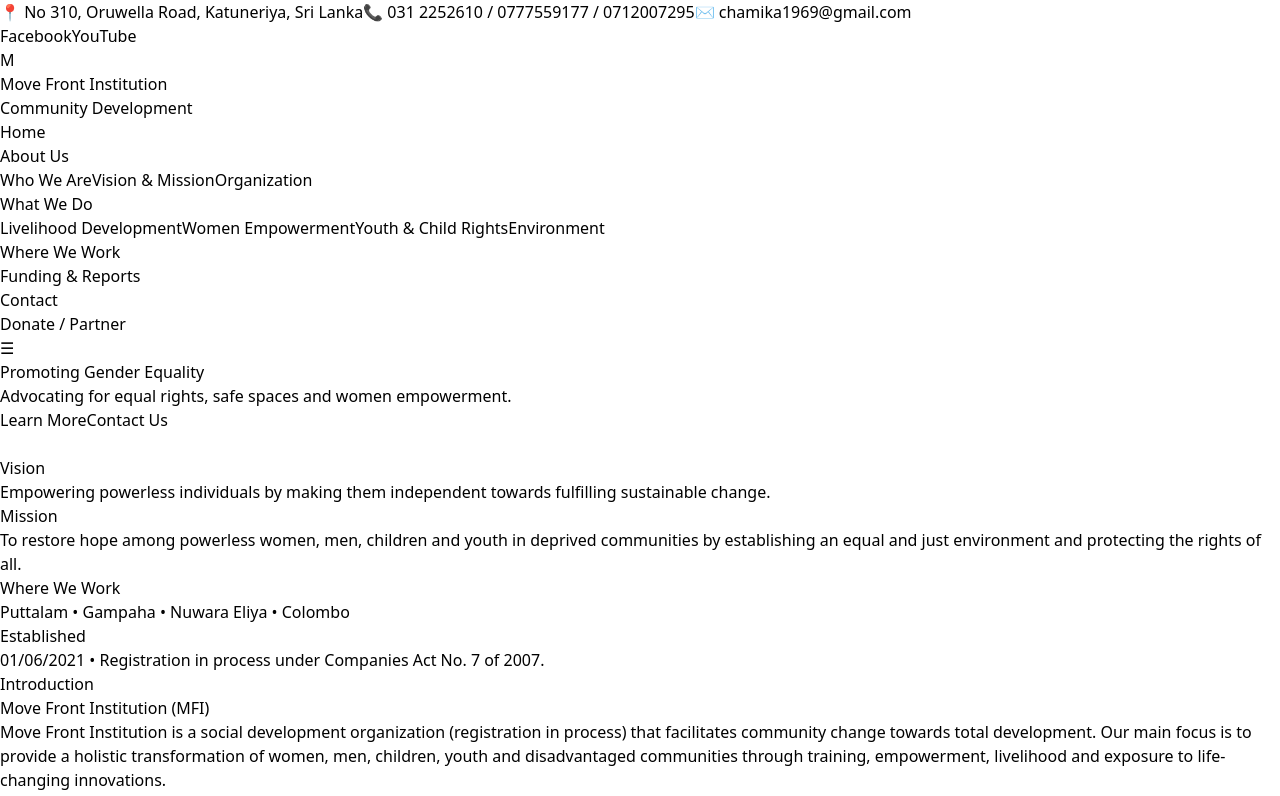
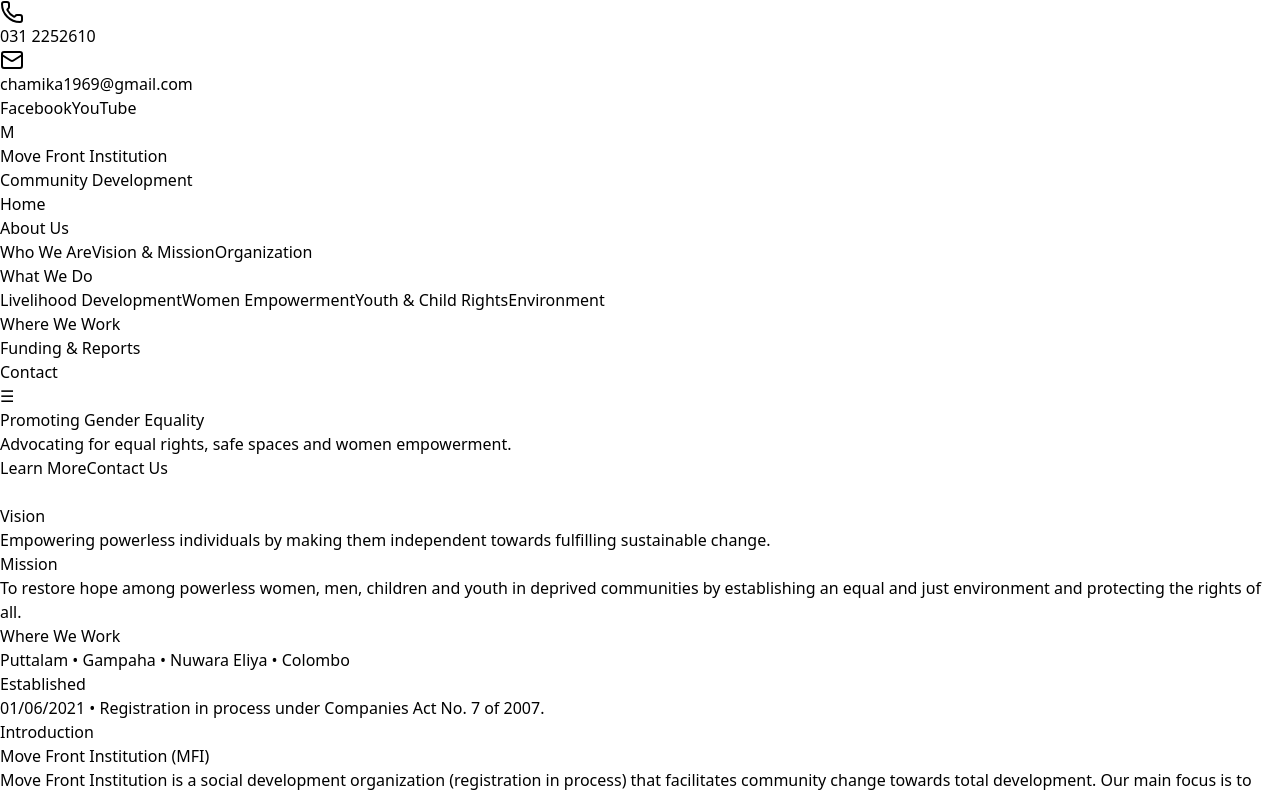
Before and after one commit to supunpramod/Move-Front-Institution, a React (Vite) app: page / in a window 1280 px wide. Shown: the top 796 px of the page. Built offline with nearby package versions, Linux system fonts and the light colour scheme.

Commit message:
feat: Add lucide-react dependency and update TopBar component with icons

```diff
--- a/package.json
+++ b/package.json
@@ -10,6 +10,7 @@
     "preview": "vite preview"
   },
   "dependencies": {
+    "lucide-react": "^0.574.0",
     "react": "^19.2.0",
     "react-dom": "^19.2.0",
     "react-router-dom": "^7.13.0"
--- a/src/components/NavbarMega.jsx
+++ b/src/components/NavbarMega.jsx
@@ -85,13 +85,7 @@
             </div>
           ))}
 
-          {/* Donate Button */}
-          <NavLink
-            to="/contact"
-            className="ml-3 px-4 py-2 rounded-2xl bg-brand-600 text-white text-sm font-semibold hover:bg-brand-700 transition"
-          >
-            Donate / Partner
-          </NavLink>
+
         </nav>
 
         {/* Mobile Hamburger */}
--- a/src/components/TopBar.jsx
+++ b/src/components/TopBar.jsx
@@ -1,11 +1,25 @@
+import { Phone, Mail } from "lucide-react";
+
+
 export default function TopBar() {
   return (
     <div className="bg-[#4479DB] text-white text-sm">
       <div className="max-w-6xl mx-auto px-4 py-2 flex flex-col sm:flex-row gap-2 sm:items-center sm:justify-between">
         <div className="flex flex-wrap gap-x-4 gap-y-1">
-          <span className="text-black">📍 No 310, Oruwella Road, Katuneriya, Sri Lanka</span>
-          <span className="text-black">📞 031 2252610 / 0777559177 / 0712007295</span>
-          <span className="text-black">✉️ chamika1969@gmail.com</span>
+
+          <div className="flex items-center gap-6 text-gray-700">
+
+  <div className="flex items-center gap-2 hover:text-blue-600 transition">
+    <Phone className="w-5 h-4 text-white" />
+    <span className="text-white">031 2252610</span>
+  </div>
+
+  <div className="flex items-center gap-2 hover:text-red-600 transition">
+    <Mail className="w-5 h-4 text-white" />
+    <span className="text-white">chamika1969@gmail.com</span>
+  </div>
+
+</div>
         </div>
         <div className="flex gap-3">
           <a className="hover:underline" href="#" aria-label="facebook">Facebook</a>
```
Also changed, not shown: 1 other file (tests, documents, lock files or other folders).
